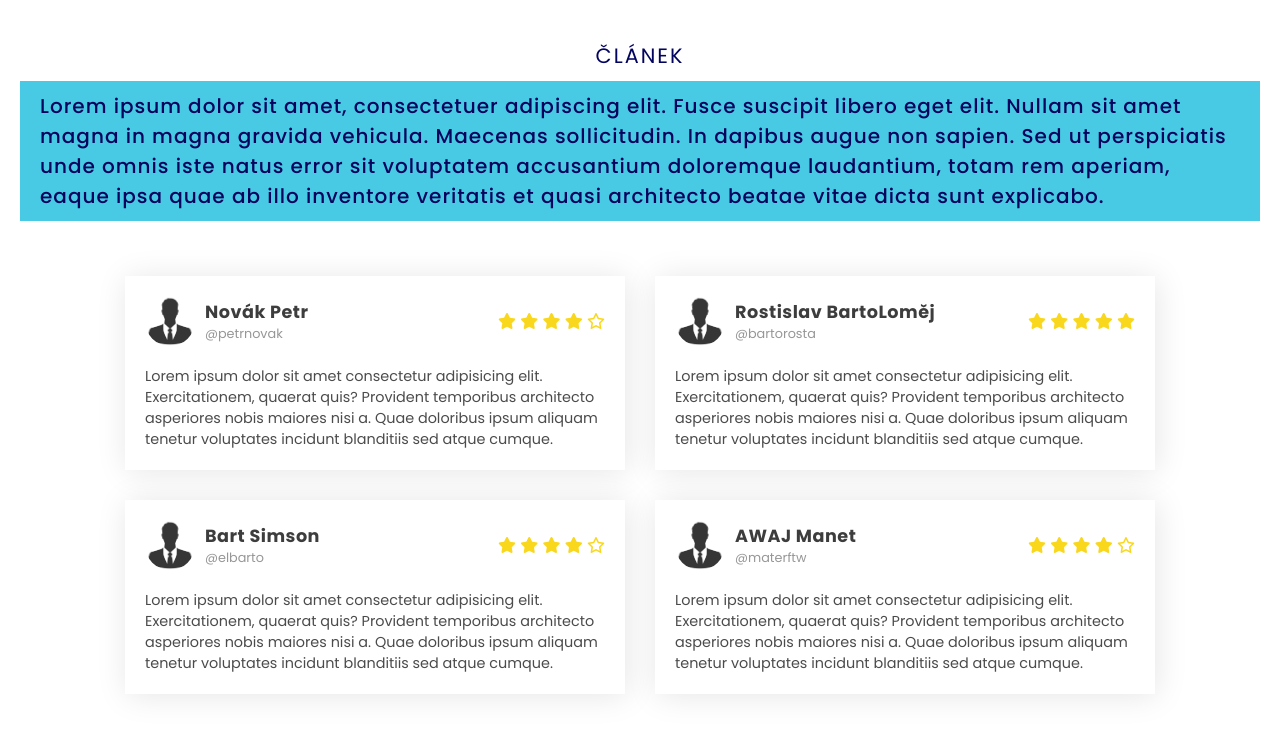
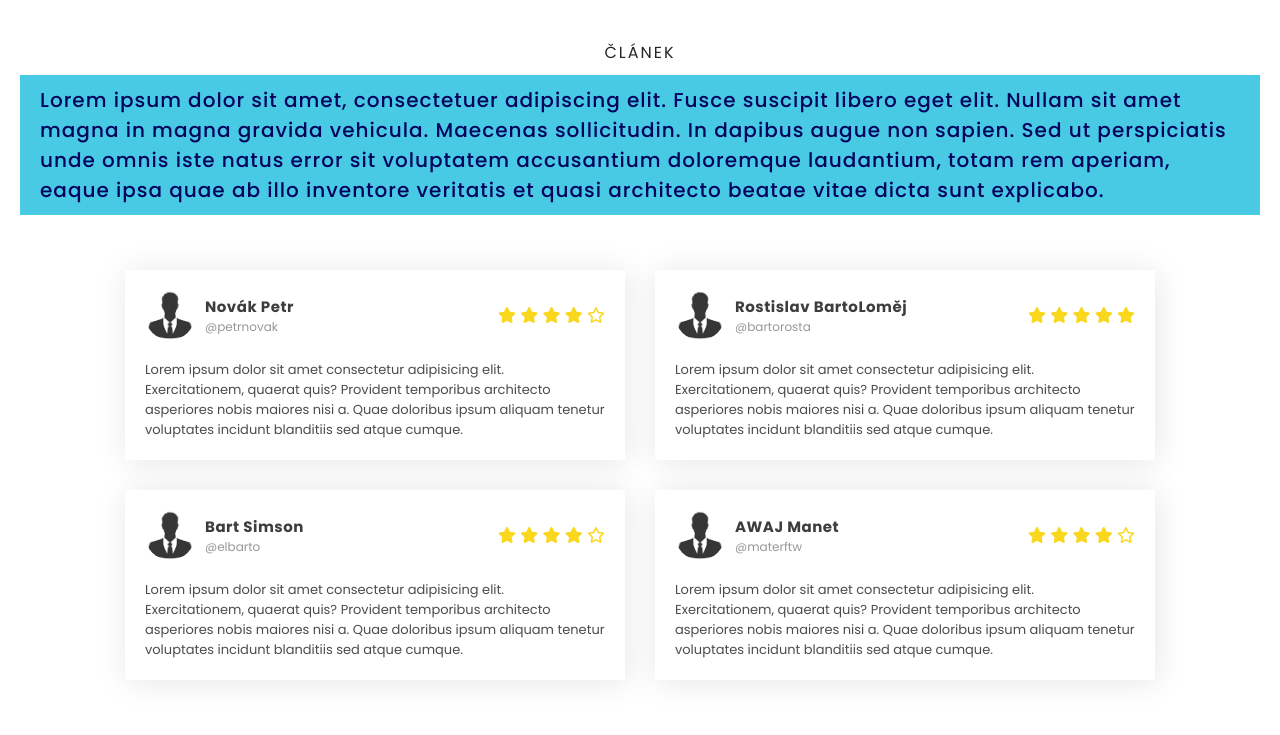
Before and after one commit to voky00/TBAG2.0_RSP_projekt, a PHP site: the page made by web/recenzní posudek/index.html in a window 1280 px wide. Shown: the top 735 px of the page. Run offline with PHP 8.4, Linux system fonts and the light colour scheme; some libraries are stand-ins or nearby versions.

Commit message:
Update style.css

```diff
--- a/web/recenzní posudek/css/style.css
+++ b/web/recenzní posudek/css/style.css
@@ -31,8 +31,8 @@ a{
     padding: 10px 20px;
 }
 .testimonial-heading span{
-    font-size: 1.3rem;
-    color: #03045E;
+    font-size: 16px;
+    color: #252525;
     margin-bottom: 10px;
     letter-spacing: 2px;
     text-transform: uppercase;
@@ -75,12 +75,12 @@ a{
 }
 .name-user strong{
     color: #3d3d3d;
-    font-size: 1.1rem;
+    font-size: 15px;
     letter-spacing: 0.5px;
 }
 .name-user span{
     color: #979797;
-    font-size: 0.8rem;
+    font-size: 12px;
 }
 .reviews{
     color: #f9d71c;
@@ -92,7 +92,7 @@ a{
     margin-bottom: 20px;
 }
 .client-comment p{
-    font-size: 0.9rem;
+    font-size: 13px;
     color: #4b4b4b;
 }
 .testimonial-box:hover{
@@ -111,7 +111,7 @@ a{
         width:100%;
     }
     .testimonial-heading h1{
-        font-size: 1.4rem;
+        font-size: 22px;
     }
 }
 @media(max-width:340px){
```
